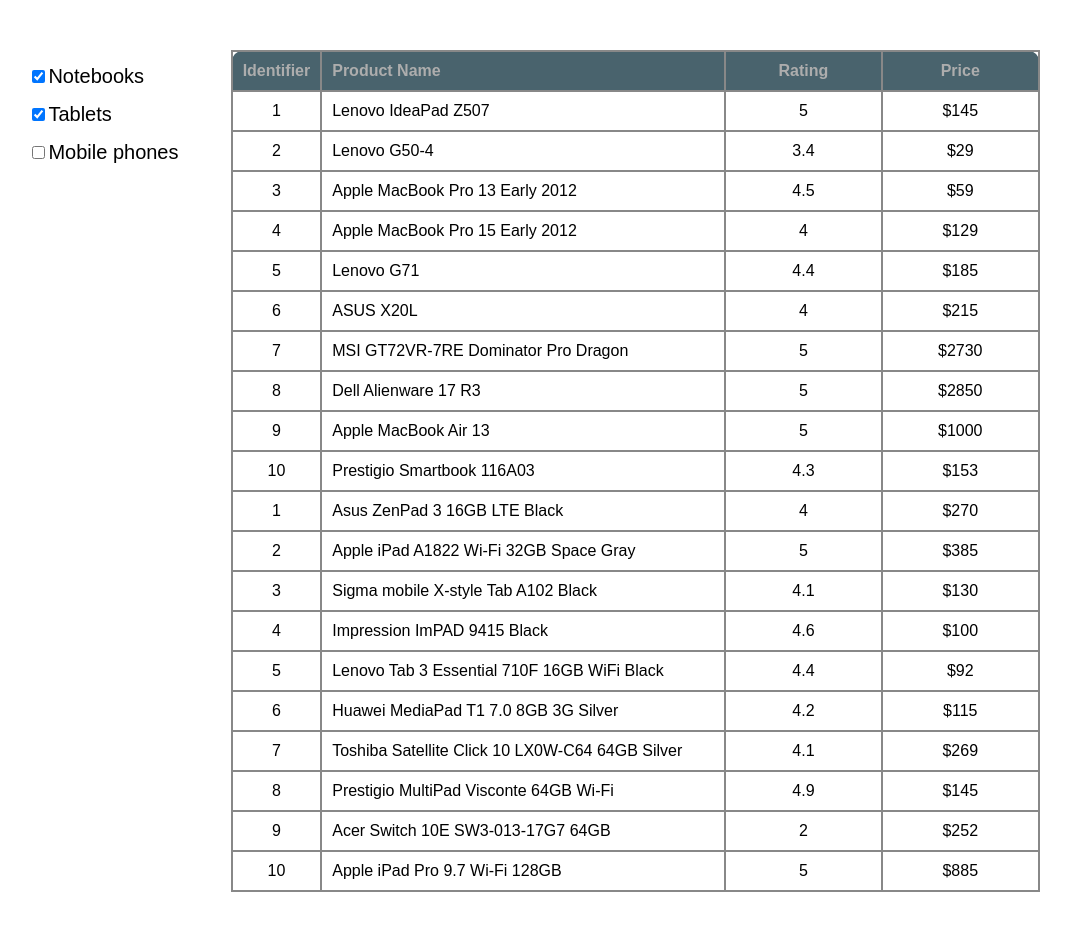
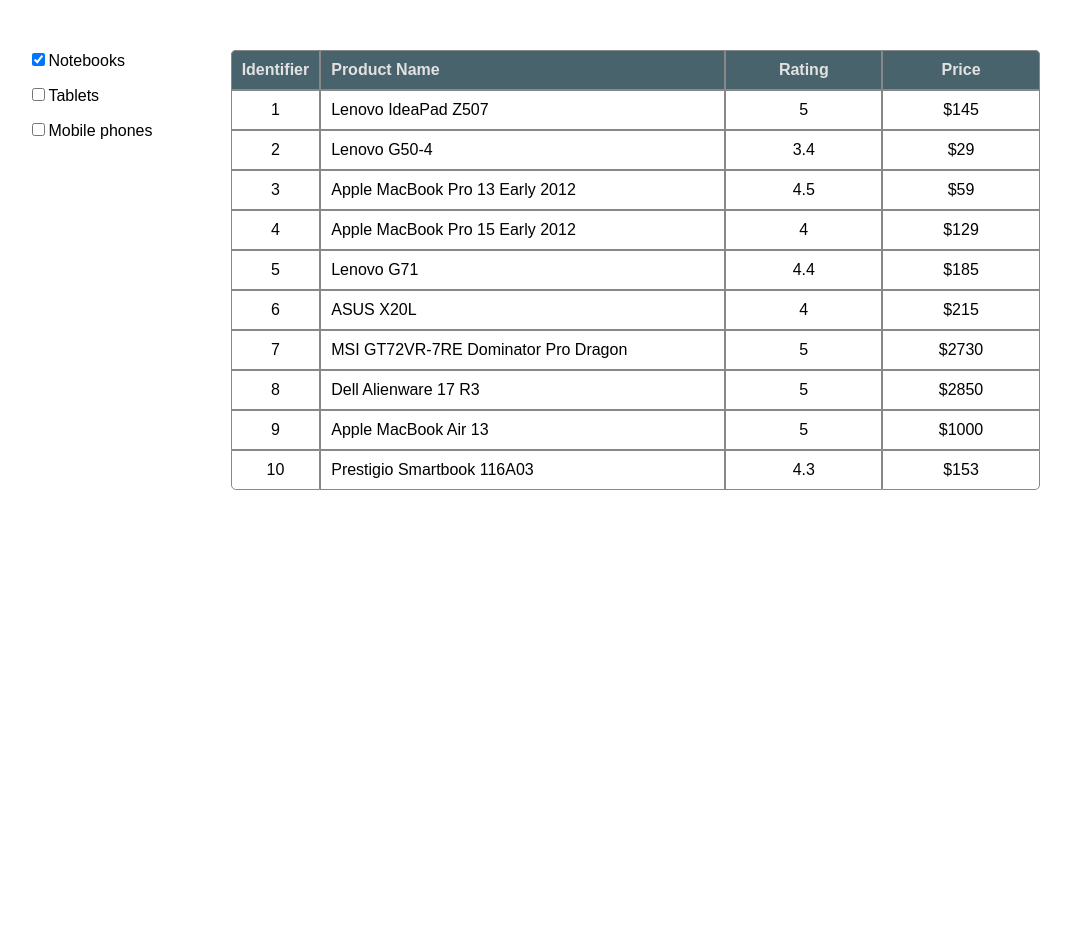
Before and after one commit to IvanFetsenets/react_test, a React app: page / in a window 1280 px wide. Shown: the whole page, without its empty margins (106-1177 px from the left). After the commit the page ends 800 px from the top, so only its background shows below. Built offline with nearby package versions, Linux system fonts and the light colour scheme.

Commit message:
last change

```diff
--- a/src/devices.css
+++ b/src/devices.css
@@ -1,63 +1,3 @@
-/*input[type=checkbox] {*/
-  /*visibility: hidden;*/
-/*}*/
-
-/*label {*/
-    /*-webkit-touch-callout: none;*/
-    /*-webkit-user-select: none;*/
-    /*-khtml-user-select: none;*/
-    /*-moz-user-select: none;*/
-    /*-ms-user-select: none;*/
-    /*user-select: none;*/
-/*}*/
-
-/*input[type=checkbox].css-checkbox {*/
-    /*position: absolute;*/
-    /*overflow: hidden;*/
-    /*clip: rect(0 0 0 0);*/
-    /*height: 1px;*/
-    /*width: 1px;*/
-    /*margin: -1px;*/
-    /*padding: 0;*/
-    /*border: 0;*/
-/*}*/
-
-/*input[type=checkbox].css-checkbox + label.css-label {*/
-    /*padding-left:20px;*/
-    /*height:15px;*/
-    /*display:inline-block;*/
-    /*line-height:15px;*/
-    /*background-repeat:no-repeat;*/
-    /*background-position: 0 0;*/
-    /*font-size:15px;*/
-    /*vertical-align:middle;*/
-    /*cursor:pointer;*/
-/*}*/
-
-/*input[type=checkbox].css-checkbox:checked + label.css-label {*/
-    /*background-position: 0 -15px;*/
-/*}*/
-
-/*.labelDevice{*/
-    /*background-image: url(checkboxDevice.png);*/
-/*}*/
-
-/*input[type=checkbox].css-checkbox.lrg + label.css-label.lrg {*/
-    /*padding-left:22px;*/
-    /*height:20px;*/
-    /*display:inline-block;*/
-    /*line-height:20px;*/
-    /*background-repeat:no-repeat;*/
-    /*background-position: 0 0;*/
-    /*font-size:16px;*/
-    /*vertical-align:middle;*/
-    /*cursor:pointer;*/
-/*}*/
-
-/*input[type=checkbox].css-checkbox.lrg:checked + label.css-label.lrg{*/
-    /*background-position: 0 -20px;*/
-/*}*/
-
 .container{
     display: -webkit-box;
     display: -ms-flexbox;
@@ -66,54 +6,72 @@
     margin: 50px auto;
 }
 
+
+
 .productTable{
     -webkit-box-flex: 4;
     -ms-flex: 4;
     flex: 4;
+    border-collapse: separate;
 }
 
 .productsName{
     -webkit-box-flex: 1;
     -ms-flex: 1;
     flex: 1;
+
 }
 
 .productName{
     margin: 15px 0;
-    font-size: 20px;
+    font-size: 16px;
 }
 
-thead{
-    background-color: #49636D;
-    color: #adadad;
-    font-weight: bold;
+.productName:first-child{
+    margin-top: 0;
 }
 
-thead, tbody, td{
+td, tr{
     width: auto;
+    padding: 10px;
     border: 2px solid #888888;
+    border-collapse: collapse;
     border-spacing: 0;
-    padding: 10px;
 }
 
 thead tr:first-child td:first-child {
-    border-top-left-radius: 10px;
+    border-top-left-radius: 5px;
 }
 
-thead tr:last-child td:last-child {
-    border-top-right-radius: 10px;
+thead tr:first-child td:last-child {
+    border-top-right-radius: 5px;
 }
 
 tbody tr:last-child td:first-child {
-    border-bottom-left-radius: 10px;
+    border-bottom-left-radius: 5px;
 }
 
 tbody tr:last-child td:last-child {
-    border-bottom-right-radius: 10px;
+    border-bottom-right-radius: 5px;
+}
+
+td, tr{
+    width: auto;
+    padding: 10px;
+    border: 1px solid #888888;
+    border-collapse: collapse;
+    border-spacing: 0;
 }
 
 table{
     border-collapse: collapse;
+    border-spacing: 0;
+    }
+
+thead{
+    background-color: #49636D;
+    color: #e2e2e2;
+    font-weight: bold;
 }
 
 .price, .rating, .id{
@@ -132,3 +90,7 @@
     width: 20%;
     text-align: center;
 }
+
+.idHeader:hover, .nameHeader:hover, .ratingHeader:hover, .priceHeader:hover{
+    cursor: pointer;
+}
--- a/src/devices.js
+++ b/src/devices.js
@@ -1,7 +1,3 @@
-/* eslint-disable indent */
-// import checkboxDevice from "./checkboxDevice.png";
-
-// import LinkedStateMixin from 'react-addons-linked-state-mixin';
 import React, { Component } from "react";
 import "./devices.css";
 
@@ -49,65 +45,38 @@
 
 let myList = {"notebooksList":notebooksList, "tabletsList":tabletsList, "mobilePhonesList":mobilePhonesList};
 
-let devices = [notebooksList,tabletsList,mobilePhonesList];
-
-// class Raiting extends Component {
-//     changeRating( newRating ) {
-//         this.setState({
-//             rating: newRating
-//         });
-//     }
-//
-//     render() {
-//         // rating = 2;
-//         return (
-//             <StarRatings
-//                 rating={this.props.rating}
-//                 isSelectable={true}
-//                 isAggregateRating={false}
-//                 changeRating={this.changeRating}
-//                 numOfStars={ 5 }
-//             />
-//         );
-//     }
-// }
-
 class ProductTable extends Component {
-    consoleMy(message, value) {
-        console.log(message, value);
+    constructor(props){
+        super(props);
+        this.state = { /*параметри сортування*/};
+        this.sortedCol=this.sortedCol.bind(this);
     }
 
-    // constructor(props) {
-    //     super(props);
-    //     this.state = {
-    //         notebooksList: true,
-    //         tabletsList: true,
-    //         mobilePhonesList: true
-    //     };
-    // }
+    sortedCol(event){
+        // let arrIn = this.props.devices;
+        // let column = event.target.className;
+        // let arrOut = arrIn.slice(1).sort(function(a,b){/* функція для сортування*/
+        //     });
+	}
 
     render(){
             let arr = this.props.devices;
-            // this.consoleMy("arr111=", this.props.devices);
             let table = null;
-
             let tableHead =
                 <thead>
                     <tr>
-                        <td className="idHeader">{arr[0]["id"]}</td>
-                        <td className="nameHeader">{arr[0]["name"]}</td>
-                        <td className="ratingHeader">{arr[0]["rating"]}</td>
-                        <td className="priceHeader">{arr[0]["price"]}</td>
+                        <td className="idHeader" onClick={this.sortedCol}>{arr[0]["id"]}</td>
+                        <td className="nameHeader" onClick={this.sortedCol}>{arr[0]["name"]}</td>
+                        <td className="ratingHeader" onClick={this.sortedCol}>{arr[0]["rating"]}</td>
+                        <td className="priceHeader" onClick={this.sortedCol}>{arr[0]["price"]}</td>
                     </tr>
                 </thead>;
 
                 let tableBody =
-
-                        arr.slice(1).map((el, index) => {
-                        this.consoleMy("arr222=", arr.slice(1));
-                        this.consoleMy("index", index);
+					<tbody>
+					{arr.slice(1).map((el, index) => {
                         return (
-                            arr.slice(1)[index].map(function(val){
+                            arr.slice(1)[index].map(function (val) {
                                 return (
 									<tr key={val}>
 										<td className="id">{val[0]}</td>
@@ -117,78 +86,65 @@
 									</tr>
                                 );
                             }));
-                        });
+                    })}
+                    </tbody>;
 
             if (this.props.devices) {
                 table =
                     <table className="productTable">
                         {tableHead}
-                        <tbody>
+
                             {tableBody}
-                        </tbody>
+
                     </table>;
             }
             return (
                 table
             );
         }
-
 }
 
 class Devices extends Component {
-    consoleMy(message,value){
-        console.log(message,value);
-    }
 	constructor(props) {
 		super(props);
 		this.state = {
 		    notebooksList:true,
-            tabletsList:true,
+            tabletsList:false,
             mobilePhonesList:false
 		};
         this.changeCheckbox = this.changeCheckbox.bind(this);
 	}
 
 	changeCheckbox(event){
-        // this.consoleMy("event.target.id=",event.target.id);
         this.setState({[event.target.id]: !this.state[event.target.id]});
-        // this.consoleMy("this.state=",this.state);
 	}
-
 
 	render() {
 	    let headerTable = notebooksList[0];
-        let devices2 = [];
-        devices2.push(headerTable);
-        // this.consoleMy("myList=",myList);
-        // let stateSas = this.state;
+        let devices = [];
+        devices.push(headerTable);
         let checkState = this.state;
-        // let newArr = this.props.devicesName;
         Object.keys(checkState).map(function(el){ if(checkState[el]){
-            devices2.push(myList[el].slice(1));
-        } return devices2;
-        // return console.log("xxx",checkState[el]);});
-        // return console.log("devices2",devices2);
+            devices.push(myList[el].slice(1));
+        } return devices;
         });
-        // this.consoleMy("Object.keys(this.state)=",Object.keys(this.state));
-        // newArr.map((el,index)=>{if(newArr[index][2]==)});
-        // this.consoleMy("this.props.devicesName=",this.props.devicesName);
-        // let checkState = this.state;
-        // this.consoleMy("aaa=",checkState);
-        // this.consoleMy("notebooksList=",notebooksList);
 		return (
 			<div className="container">
 				<div className="productsName">
 					{this.props.devicesName.map((name)=>{
 						return (
 							<div className="productName" key={name[1]}>
-								<input type ="checkbox" id={name[1]} name={name[1]} className="css-checkbox lrg" defaultChecked={checkState[name[1]]} onClick={this.changeCheckbox}/>
+								<input type ="checkbox"
+									   id={name[1]} name={name[1]}
+									   className="css-checkbox lrg"
+									   defaultChecked={checkState[name[1]]}
+									   onClick={this.changeCheckbox}/>
 								<label htmlFor={name[0]} className="css-label lrg labelDevice">{name[0]}</label>
 							</div>);
 					})}
 				</div>
 				<div className="productTable">
-					<ProductTable devices={devices2}/>
+					<ProductTable devices={devices}/>
 				</div>
 			</div>
 		);
```
Lines whose indentation alone changed are shown as unchanged.
